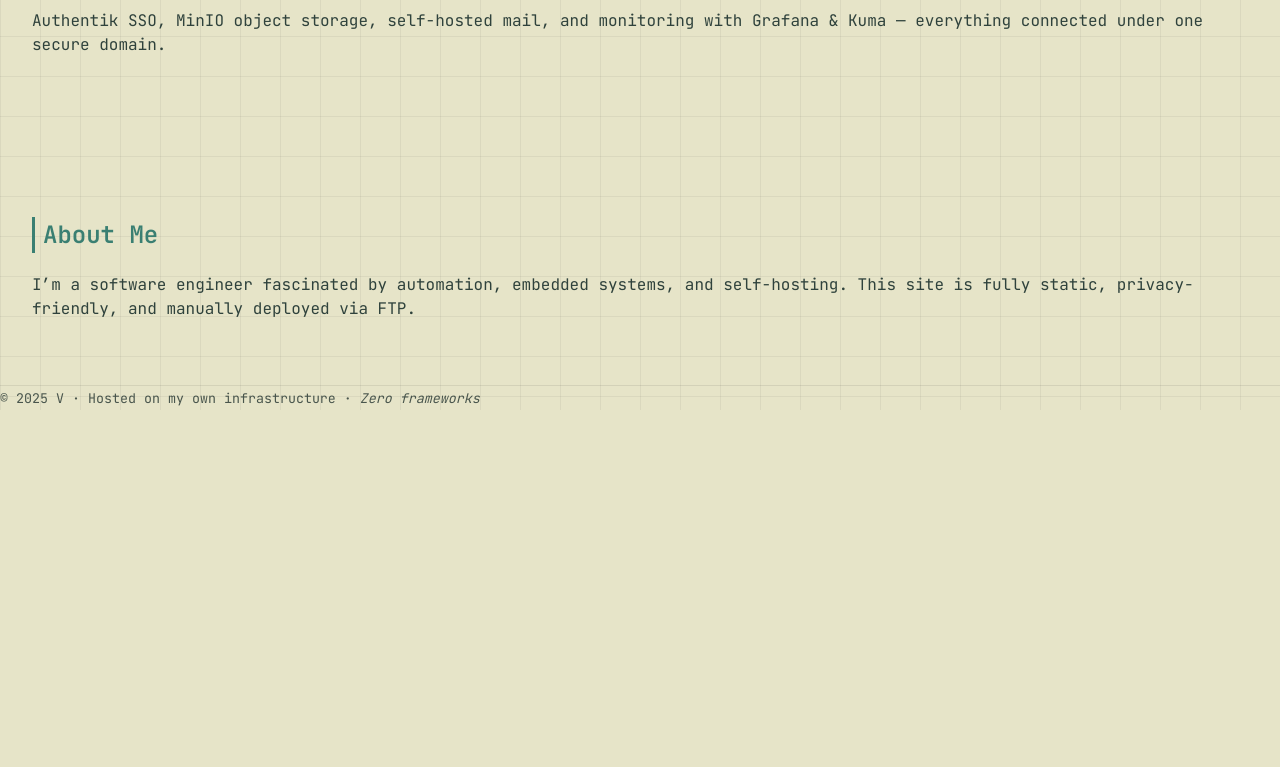
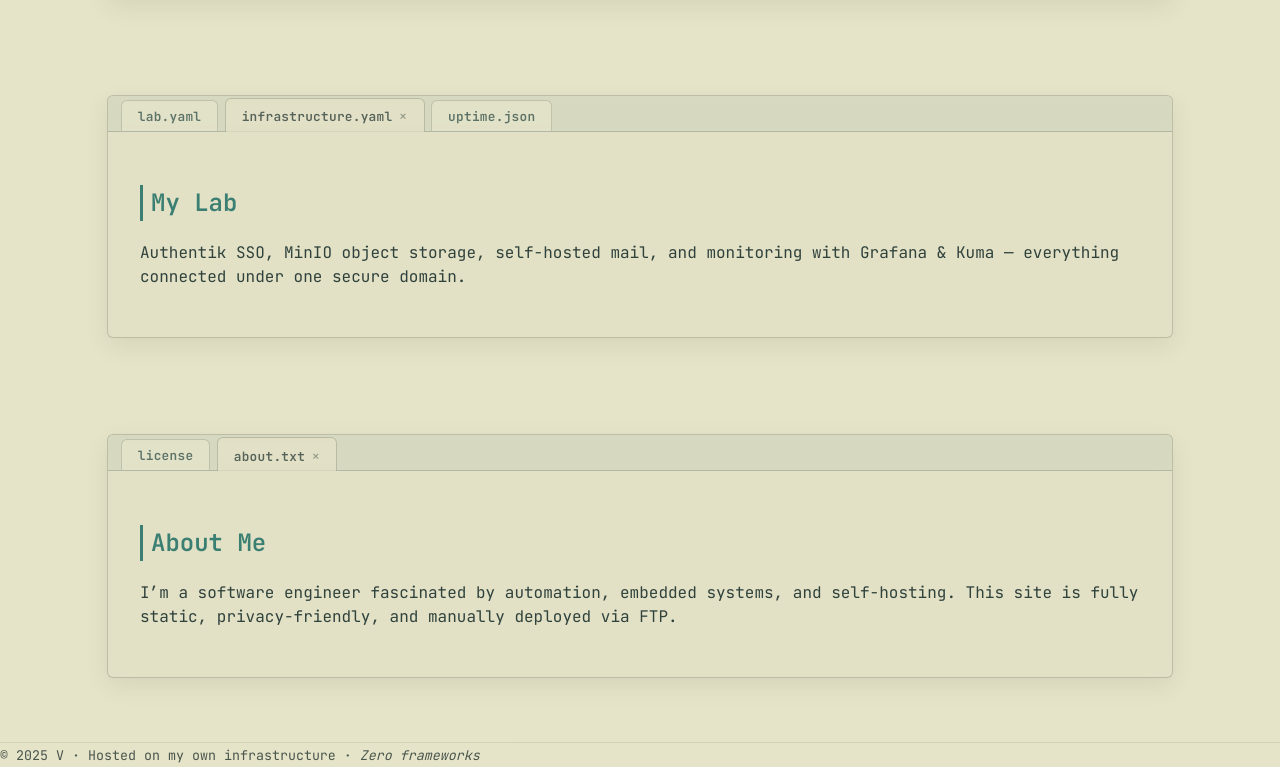
Before and after one commit to val8elster/elster.dev, a website: page index.html in a window 1280 px wide. Shown: the part 1324-2091 px from the top of the page. Before the commit the page ends 1734 px from the top, so only its background shows below. Drawn offline with Linux system fonts and the light colour scheme.

Commit message:
added tabs and more styling

```diff
--- a/index.html
+++ b/index.html
@@ -15,8 +15,7 @@
 <header class="container-fluid header glass">
     <nav class="container flex-nav">
         <div class="logo">
-            <img src="assets/elster_circle.png" alt="Logo" class="avatar mode-light" />
-            <img src="assets/elster_circle.png" alt="" class="avatar mode-dark" />
+            <img src="assets/elster_circle.png" alt="Logo" class="avatar" />
             <strong>elster.dev</strong>
         </div>
         <nav class="nav-links">
@@ -31,7 +30,12 @@
 </header>
 
 <main class="container">
-    <section class="hero text-center">
+    <section class="hero text-center" data-tab="README.md">
+        <div class="tabbar">
+            <div class="tab">package.json</div>
+            <div class="tab">.gitignore</div>
+            <div class="tab active">README.md</div>
+        </div>
         <h1><span class="accent">I build</span> useful software<br>and run my own stack.</h1>
         <p class="lead">
             Personal portfolio and documentation of self-hosted infrastructure —
@@ -39,7 +43,13 @@
         </p>
     </section>
 
-    <section id="projects">
+    <section id="projects" data-tab="projects.py">
+        <div class="tabbar">
+            <div class="tab active">projects.py</div>
+            <div class="tab">spooly.java</div>
+            <div class="tab">bink.py</div>
+            <div class="tab">athena.kt</div>
+        </div>
         <h2>Projects</h2>
         <div class="grid">
             <article class="card">
@@ -65,7 +75,12 @@
         </div>
     </section>
 
-    <section id="lab">
+    <section id="lab" data-tab="infrastructure.yaml">
+        <div class="tabbar">
+            <div class="tab">lab.yaml</div>
+            <div class="tab active">infrastructure.yaml</div>
+            <div class="tab">uptime.json</div>
+        </div>
         <h2>My Lab</h2>
         <p>
             Authentik SSO, MinIO object storage, self-hosted mail, and monitoring with Grafana & Kuma —
@@ -73,7 +88,11 @@
         </p>
     </section>
 
-    <section id="about">
+    <section id="about" data-tab="about.txt">
+        <div class="tabbar">
+            <div class="tab">license</div>
+            <div class="tab active">about.txt</div>
+        </div>
         <h2>About Me</h2>
         <p>
             I’m a software engineer fascinated by automation, embedded systems, and self-hosting.
--- a/style.css
+++ b/style.css
@@ -6,7 +6,6 @@
     --fg-light: #2f423c;
     --accent: #3a7f72;
     --radius: 6px;
-    --grid: rgba(0, 0, 0, 0.05);
 }
 
 html.dark-mode {
@@ -16,7 +15,6 @@ html.dark-mode {
     --special-fg: #22322e;
     --fg-light: #e6e4c8;
     --accent: #5fe0c2;
-    --grid: rgba(255,255,255,0.03);
 }
 
 body {
@@ -26,10 +24,6 @@ body {
     margin: 0;
     overflow-x: hidden;
     line-height: 1.5;
-    background-image:
-            linear-gradient(to right, var(--grid) 1px, transparent 1px),
-            linear-gradient(to bottom, var(--grid) 1px, transparent 1px);
-    background-size: 40px 40px;
 }
 
 .header {
@@ -147,10 +141,6 @@ body:not(.dark-mode) .header {
 body:not(.dark-mode) {
     background-color: var(--bg);
     color: var(--fg-light);
-    background-image:
-            linear-gradient(to right, var(--grid) 1px, transparent 1px),
-            linear-gradient(to bottom, var(--grid) 1px, transparent 1px);
-    background-size: 40px 40px;
 }
 
 /* Header glass effect adjustment */
@@ -342,7 +332,177 @@ html.dark-mode {
     }
 }
 
-/* Optional: make it slightly clearer when scrolling */
 body.scrolled .header::before {
     background: color-mix(in oklab, var(--glass-bg) 80%, transparent);
 }
+
+section {
+    position: relative;
+    max-width: 1000px;
+    margin: 4rem auto;
+    padding: 2.6rem 2rem 2rem;
+    border-radius: var(--radius);
+    background: color-mix(in oklab, var(--bg) 94%, transparent);
+    border: 1px solid color-mix(in oklab, var(--fg) 20%, transparent);
+    backdrop-filter: blur(12px) saturate(140%);
+    -webkit-backdrop-filter: blur(12px) saturate(140%);
+    box-shadow: 0 8px 24px rgba(0, 0, 0, 0.08);
+    overflow: hidden;
+}
+
+section + section {
+    margin-top: 6rem;
+}
+
+
+section::before {
+    content: "";
+    position: absolute;
+    top: 0;
+    left: 0;
+    width: 100%;
+    height: 2.2rem;
+    display: block;
+    background: color-mix(in oklab, var(--accent) 6%, transparent);
+    border-bottom: 1px solid color-mix(in oklab, var(--fg) 20%, transparent);
+    border-top-left-radius: var(--radius);
+    border-top-right-radius: var(--radius);
+    backdrop-filter: blur(8px);
+    -webkit-backdrop-filter: blur(8px);
+}
+
+.tabbar {
+    position: absolute;
+    top: 0;
+    left: 0;
+    display: flex;
+    align-items: flex-end;
+    gap: 0.4rem;
+    padding: 0.35rem 0.8rem 0;
+    height: 2.3rem;
+    z-index: 3;
+}
+
+.tab {
+    font-size: 0.8rem;
+    font-weight: 600;
+    letter-spacing: 0.02em;
+    padding: 0.4rem 1rem 0.3rem;
+    border-radius: var(--radius) var(--radius) 0 0;
+    background: color-mix(in oklab, var(--accent) 8%, var(--bg) 85%);
+    border: 1px solid color-mix(in oklab, var(--fg) 25%, transparent);
+    border-bottom: none;
+    color: color-mix(in oklab, var(--accent) 65%, var(--fg));
+    opacity: 0.6;
+    cursor: default;
+    transition: all 0.25s ease;
+    margin-bottom: 0.45rem;
+}
+
+.tab:hover {
+    opacity: 0.8;
+    background: color-mix(in oklab, var(--accent) 15%, var(--bg) 80%);
+}
+
+.tab.active {
+    background: color-mix(in oklab, var(--bg) 94%, var(--fg) 2%);
+    color: var(--fg);
+    opacity: 1;
+    z-index: 4;
+    border: 1px solid color-mix(in oklab, var(--fg) 25%, transparent);
+    border-bottom: none;
+    border-radius: var(--radius) var(--radius) 0 0;
+    position: relative;
+    margin-bottom: 0.4rem;
+    box-shadow: 0 1px 0 color-mix(in oklab, var(--bg) 94%, var(--fg) 6%);
+    transition: background 0.3s ease, box-shadow 0.3s ease;
+}
+
+
+.tab.active::after {
+    content: "×";
+    font-weight: 400;
+    font-size: 0.9rem;
+    margin-left: 0.4rem;
+    color: color-mix(in oklab, var(--fg) 70%, transparent);
+    cursor: pointer;
+    transition: color 0.25s ease;
+}
+.tab.active::after:hover {
+    color: var(--accent);
+}
+
+body:not(.dark-mode) .tab {
+    background: color-mix(in oklab, var(--bg) 80%, white 10%);
+    color: color-mix(in oklab, var(--fg) 70%, var(--accent));
+    opacity: 0.7;
+}
+body:not(.dark-mode) .tab.active {
+    background: color-mix(in oklab, var(--bg) 96%, white 3%);
+    color: var(--fg);
+}
+body:not(.dark-mode) .tab.active::after {
+    color: color-mix(in oklab, var(--fg) 60%, transparent);
+}
+
+:root {
+    --section-bg: color-mix(in oklab, var(--bg) 96%, var(--fg) 2%);
+}
+html.dark-mode {
+    --section-bg: color-mix(in oklab, var(--bg) 95%, var(--fg) 4%);
+}
+
+section {
+    background: var(--section-bg);
+}
+
+.tab.active {
+    background: var(--section-bg);
+    color: var(--fg);
+    opacity: 1;
+    z-index: 4;
+    border: 1px solid color-mix(in oklab, var(--fg) 30%, transparent);
+    border-bottom: none;
+    border-radius: var(--radius) var(--radius) 0 0;
+    position: relative;
+    margin-bottom: 0.4rem;
+    box-shadow: 0 1px 0 var(--section-bg);
+}
+
+body::before,
+body::after {
+    content: "";
+    position: fixed;
+    inset: 0;
+    z-index: 0;
+    pointer-events: none;
+    background-repeat: repeat;
+    background-size: 200px 200px;
+    animation: particlesMove 60s linear infinite;
+    opacity: 0.15;
+}
+
+body::before {
+    background-image:
+            radial-gradient(circle 1px at 10% 20%, var(--accent) 100%, transparent 0),
+            radial-gradient(circle 1px at 80% 70%, var(--accent) 100%, transparent 0),
+            radial-gradient(circle 1px at 40% 90%, var(--accent) 100%, transparent 0),
+            radial-gradient(circle 1px at 70% 40%, var(--accent) 100%, transparent 0),
+            radial-gradient(circle 1px at 30% 30%, var(--accent) 100%, transparent 0);
+    animation-duration: 90s;
+}
+
+body::after {
+    background-image:
+            radial-gradient(circle 2px at 20% 80%, var(--accent) 100%, transparent 0),
+            radial-gradient(circle 2px at 60% 25%, var(--accent) 100%, transparent 0),
+            radial-gradient(circle 2px at 85% 50%, var(--accent) 100%, transparent 0);
+    animation-duration: 120s;
+    opacity: 0.08;
+}
+
+@keyframes particlesMove {
+    0%   { background-position: 0 0, 0 0; }
+    50%  { background-position: 100px 200px, -100px 100px; }
+    100% { background-position: 0 0, 0 0; }
+}
```
